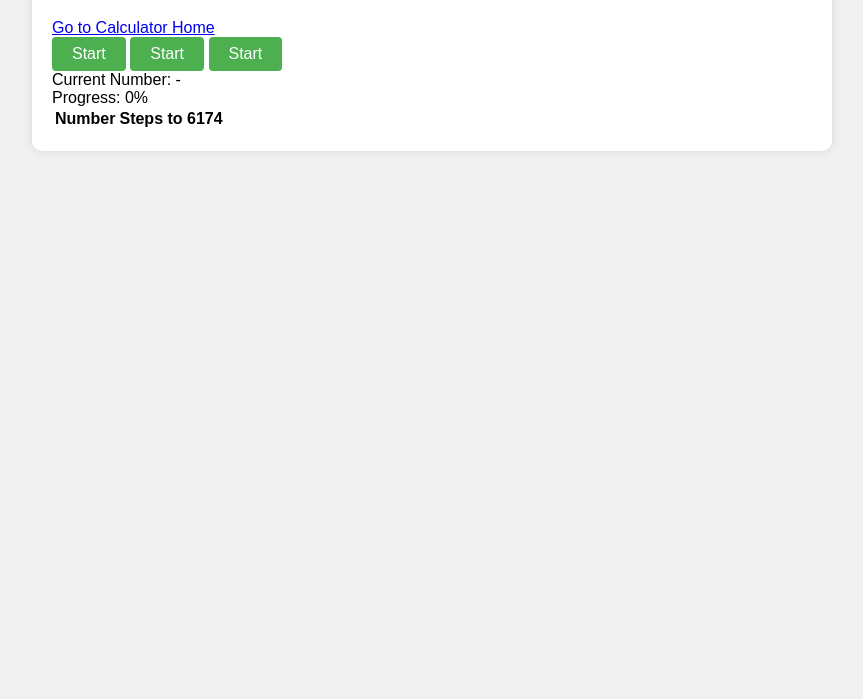
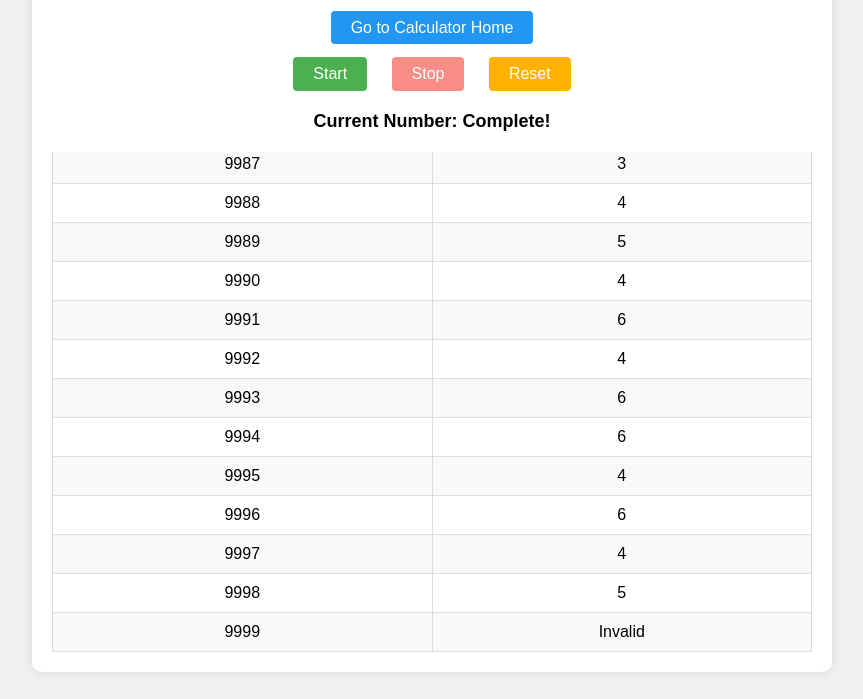
Before and after one commit to H-Dixit/Kaprekar, a plain HTML site: page loops.html in a window 1280 px wide. Both pictures are taken after a click on the button "Start". Shown: the part 101-800 px from the top of the page, without its empty margins (208-1071 px from the left). Drawn offline with Linux system fonts and the light colour scheme.

Commit message:
completed loop page

```diff
--- a/css/loops-styles.css
+++ b/css/loops-styles.css
@@ -0,0 +1,92 @@
+.nav-buttons {
+    text-align: center;
+    margin: 20px 0;
+}
+
+.nav-btn {
+    padding: 8px 20px;
+    font-size: 16px;
+    background-color: #2196F3;
+    color: white;
+    text-decoration: none;
+    border-radius: 4px;
+}
+
+.nav-btn:hover {
+    background-color: #1976D2;
+}
+
+.control-buttons {
+    text-align: center;
+    margin: 20px 0;
+}
+
+.control-buttons button {
+    margin: 0 10px;
+}
+
+#startBtn {
+    background-color: #4CAF50;
+}
+
+#stopBtn {
+    background-color: #F44336;
+}
+
+#resetBtn {
+    background-color: #FFB200;
+}
+
+#current-status {
+    text-align: center;
+    margin: 20px 0;
+    font-size: 18px;
+    font-weight: bold;
+}
+
+#results-container {
+    margin-top: 20px;
+    max-height: 500px;
+    overflow-y: auto;
+}
+
+table {
+    width: 100%;
+    border-collapse: collapse;
+    background-color: white;
+}
+
+th, td {
+    padding: 10px;
+    text-align: center;
+    border: 1px solid #ddd;
+}
+
+tr:nth-child(even) {
+    background-color: #f9f9f9;
+}
+
+button:disabled {
+    opacity: 0.6;
+    cursor: not-allowed;
+}
+
+#loading-indicator {
+    text-align: center;
+    margin: 10px 0;
+    padding: 10px;
+    background-color: #fff3cd;
+    border: #ffeeba;
+    border-radius: 4px;
+    color: #856404;
+}
+
+#results-table {
+    table-layout: fixed;
+}
+
+#results-table td {
+    white-space: nowrap;
+    overflow: hidden;
+    text-overflow: ellipsis;
+}
--- /dev/null
+++ b/js/loops.js
@@ -0,0 +1,112 @@
+let currentNumber = 1000;
+let isProcessing = false;
+let processInterval;
+const numbersPerBatch = 100;
+
+
+function processOneNumber(num) {
+    let steps = 0;
+    let currentNum = num.toString().padStart(4, '0');
+
+    // If all digits are same, return -1
+    if (new Set(currentNum.split('')).size === 1) return -1;
+
+    while (true) {
+        // Sort digits in ascending and descending order
+        let ascending = currentNum.split('').sort().join('');
+        let descending = currentNum.split('').sort((a, b) => b - a).join('');
+
+        // Calculate difference
+        let difference = parseInt(descending) - parseInt(ascending);
+        currentNum = difference.toString().padStart(4, '0');
+
+        steps++;
+
+        if (currentNum === '6174') return steps;
+        if (currentNum === '0000' || steps > 7) return -1;
+    }
+}
+
+
+function addResultRow(number, steps) {
+    const tbody = document.getElementById('results-body');
+    const row = document.createElement('tr');
+    row.innerHTML = `
+        <td>${number}</td>
+        <td>${steps === -1 ? 'Invalid' : steps}</td>
+    `;
+    tbody.appendChild(row);
+}
+
+function processBatch() {
+    if (currentNumber > 9999) {
+        stopProcess();
+        return;
+    }
+
+    const batchEnd = Math.min(currentNumber + numbersPerBatch, 9999);
+    const fragment = document.createDocumentFragment();
+
+    for (let num = currentNumber; num <= batchEnd; num++) {
+        document.getElementById('current-number').textContent = num;
+
+        const steps = processOneNumber(num);
+
+        const row = document.createElement('tr');
+        row.innerHTML = `
+            <td>${num}</td>
+            <td>${steps === -1 ? 'Invalid' : steps}</td>
+        `;
+        fragment.appendChild(row);
+    }
+
+    document.getElementById('results-body').appendChild(fragment);
+
+    // Scroll to bottom
+    const container = document.getElementById('results-container');
+    container.scrollTop = container.scrollHeight;
+
+    currentNumber = batchEnd + 1;
+}
+
+function startProcess() {
+    if (!isProcessing) {
+        isProcessing = true;
+        document.getElementById('startBtn').disabled = true;
+        document.getElementById('stopBtn').disabled = false;
+        document.getElementById('resetBtn').disabled = true;
+        document.getElementById('loading-indicator').style.display = 'block';
+
+        processInterval = setInterval(() => {
+            processBatch();
+        }, 1); // Process a number every 1ms
+    }
+}
+
+function stopProcess() {
+    if (isProcessing) {
+        isProcessing = false;
+        clearInterval(processInterval);
+        document.getElementById('startBtn').disabled = false;
+        document.getElementById('stopBtn').disabled = true;
+        document.getElementById('resetBtn').disabled = false;
+        document.getElementById('loading-indicator').style.display = 'none';
+
+        if (currentNumber >= 9999) {
+            document.getElementById('current-number').textContent = 'Complete!';
+        }
+    }
+}
+
+function resetProcess() {
+    stopProcess();
+    currentNumber = 1000;
+    document.getElementById('current-number').textContent = '-';
+    document.getElementById('results-body').innerHTML = '';
+    document.getElementById('startBtn').disabled = false;
+    document.getElementById('stopBtn').disabled = true;
+    document.getElementById('resetBtn').disabled = false;
+}
+
+// Initialize
+resetProcess();
--- a/loops.html
+++ b/loops.html
@@ -17,13 +17,16 @@
 
         <div class="control-buttons">
             <button onclick="startProcess()" id="startBtn">Start</button>
-            <button onclick="stopProcess()" id="stopBtn">Start</button>
-            <button onclick="resetProcess()" id="resetBtn">Start</button>
+            <button onclick="stopProcess()" id="stopBtn">Stop</button>
+            <button onclick="resetProcess()" id="resetBtn">Reset</button>
+        </div>
+
+        <div id="loading-indicator" style="display: none;">
+            Processing... Please wait
         </div>
 
         <div id="current-status">
             <div>Current Number: <span id="current-number">-</span></div>
-            <div>Progress: <span id="progress">0</span>%</div>
         </div>
 
         <div id="results-container">
@@ -39,6 +42,6 @@
             </table>
         </div>
     </div>
-    <script src="loops.js"></script>
+    <script src="js/loops.js"></script>
 </body>
 </html>
```
